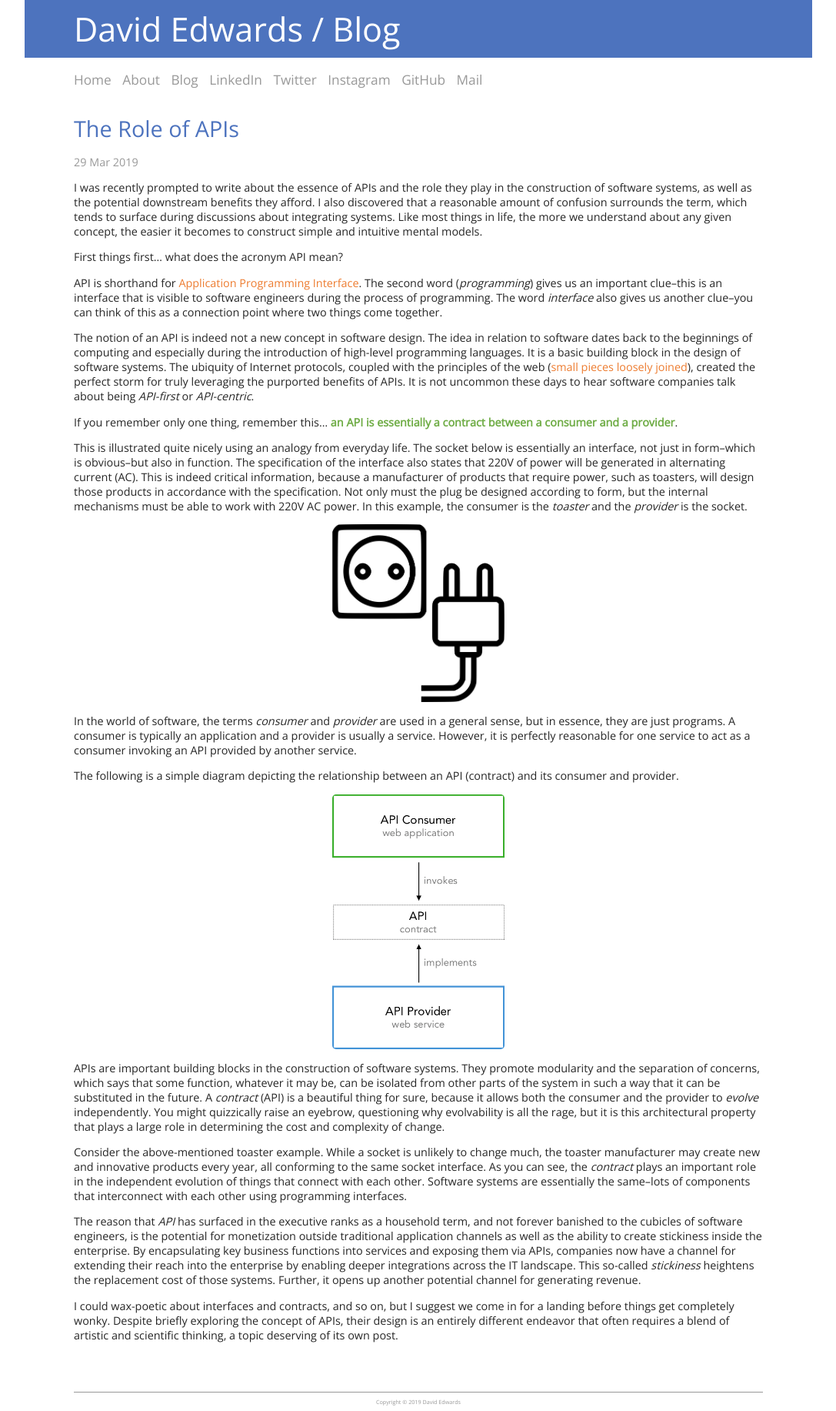
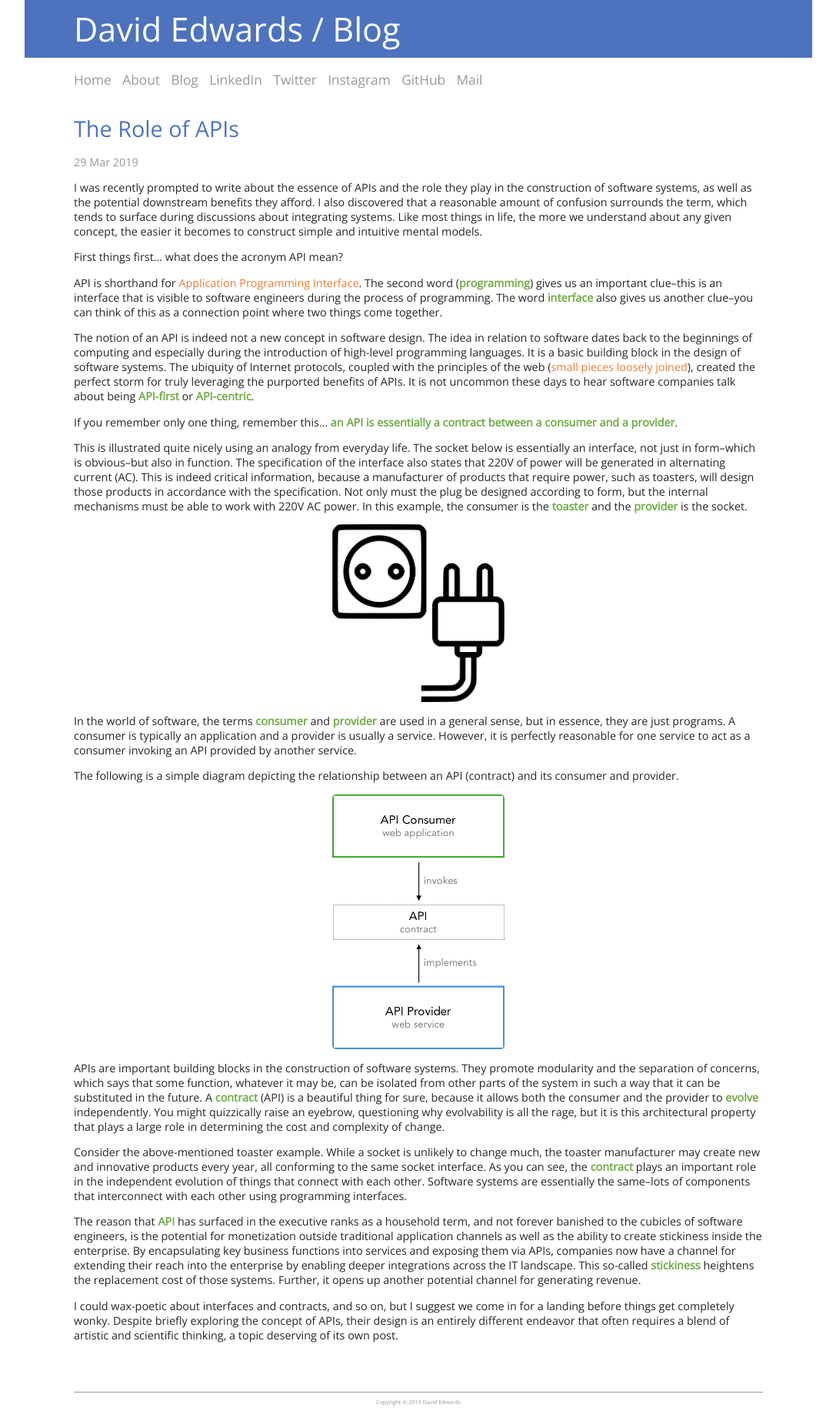
Before and after one commit to davidledwards/davidledwards.github.io, a Jekyll site: the page built from _posts/2019-03-29-role-of-apis.md, in a window 1280 px wide. Shown: the whole page at 77% size, without its empty margins (96-1183 px from the left). Built offline with Jekyll 4.4.1, drawn with Linux system fonts in a browser that asks for light colours.

Commit message:
make <em> look like <strong> styling

```diff
--- a/css/main.css
+++ b/css/main.css
@@ -123,6 +123,13 @@ a {
 
 strong {
   font-weight: bold;
+  font-style: normal;
+  color: #70AD47;
+}
+
+em {
+  font-weight: bold;
+  font-style: normal;
   color: #70AD47;
 }
 
```
